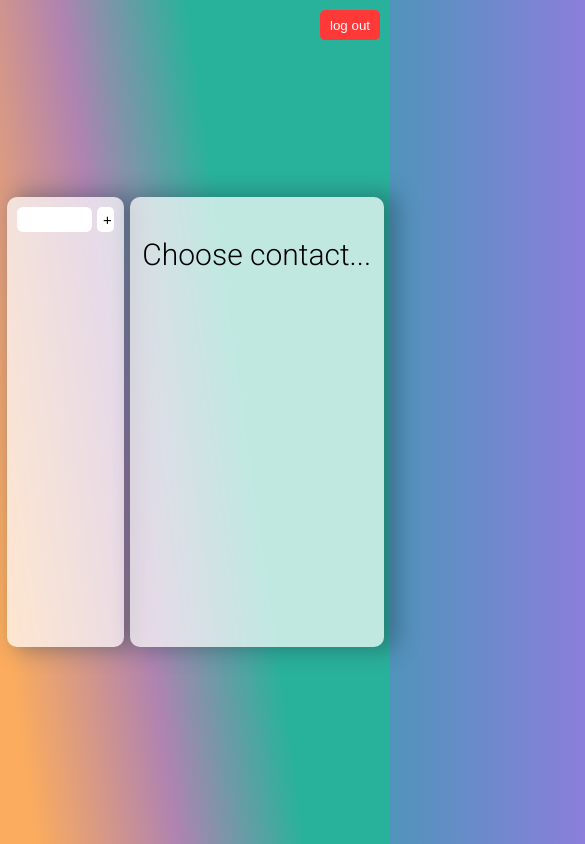
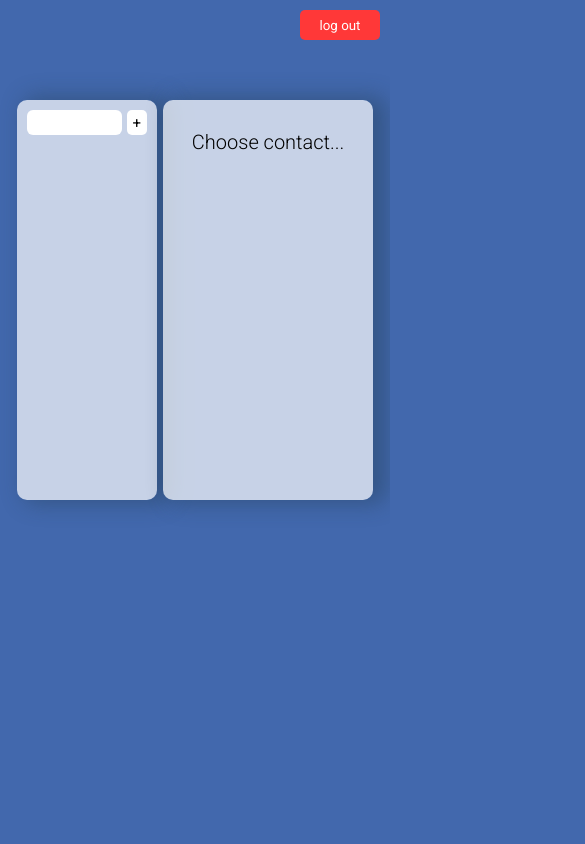
Before and after one commit to darrowv/contacts-react-ts, a React (Create React App) app in the folder client/: page /contacts in a window 390 px wide. Shown: the top 844 px of the page, 585 px wide, since content can reach past the window. Built offline with nearby package versions, Linux system fonts and the light colour scheme; sample sign-in values are in the browser's storage.

Commit message:
сделал верстку адаптивно-отзывчивой

```diff
--- a/client/src/app.scss
+++ b/client/src/app.scss
@@ -2,17 +2,11 @@
 
 * {
   box-sizing: border-box;
+  font-family: "Roboto", "sans-serif";
 }
 
 body {
-  background: rgb(80, 148, 187);
-  background: linear-gradient(
-    90deg,
-    rgba(80, 148, 187, 1) 0%,
-    rgba(198, 105, 252, 1) 100%
-  );
-  min-width: 1000px;
   margin: 0;
   padding: 0;
-  font-family: "Roboto";
+  background-color: rgb(66, 104, 173);
 }
--- a/client/src/pages/Contacts/ContactList.tsx
+++ b/client/src/pages/Contacts/ContactList.tsx
@@ -81,14 +81,14 @@ const ContactList: React.FC<ContactListProps> = ({ editingMode }) => {
     return (
       <AnimatePresence>
         <motion.div
-          initial={{ scale: 0 }}
-          animate={{ scale: 1 }}
-          exit={{ scale: 0 }}
+          initial={{ opacity: 0 }}
+          animate={{ opacity: 1 }}
+          exit={{ opacity: 0 }}
           transition={{ ease: "easeInOut", duration: 0.3 }}
           className={styles.addingWindow}
         >
-          <h2>Adding new contact</h2>
-          <div>
+          <h2>New contact</h2>
+          <div className={styles.dataDivs}>
             <span>Name:</span>
             <input
               value={name}
@@ -96,7 +96,7 @@ const ContactList: React.FC<ContactListProps> = ({ editingMode }) => {
               type="text"
             />
           </div>
-          <div>
+          <div className={styles.dataDivs}>
             <span>Number:</span>
             <input
               value={number}
@@ -104,8 +104,7 @@ const ContactList: React.FC<ContactListProps> = ({ editingMode }) => {
               type="text"
             />
           </div>
-          <div>
-            {" "}
+          <div className={styles.dataDivs}>
             <span>Email:</span>
             <input
               value={email}
@@ -113,7 +112,7 @@ const ContactList: React.FC<ContactListProps> = ({ editingMode }) => {
               type="email"
             />
           </div>
-          <div>
+          <div className={styles.windowButtons}>
             <button
               className={styles.cancelBtn}
               onClick={() => onClickCancel()}
@@ -161,7 +160,7 @@ const ContactList: React.FC<ContactListProps> = ({ editingMode }) => {
               key={item.number}
               className={styles.contactItem}
               style={
-                item.name === contact?.name
+                item.number === contact?.number
                   ? { backgroundColor: "rgba(150, 190, 215, 0.5)" }
                   : undefined
               }
--- a/client/src/pages/Contacts/Contacts.module.scss
+++ b/client/src/pages/Contacts/Contacts.module.scss
@@ -1,29 +1,34 @@
 .root {
-  width: 100vw;
-  height: 100vh;
-  display: flex;
-  align-items: center;
-  justify-content: center;
-  background: rgb(251, 172, 94);
-  background: linear-gradient(
-    82deg,
-    rgba(251, 172, 94, 1) 7%,
-    rgba(176, 131, 177, 1) 35%,
-    rgba(41, 178, 155, 1) 60%
-  );
+  margin: auto;
+  max-width: 1200px;
+  padding: 100px 15px;
 }
 
 .container {
-  width: 800px;
-  height: 100%;
   display: flex;
-  align-items: center;
-  justify-content: space-evenly;
+  min-height: 460px;
+  width: 65%;
+  margin: auto;
+
+  @media (max-width: 1000px) {
+    width: 80%;
+  }
+
+  @media (max-width: 850px) {
+    width: 90%;
+  }
+
+  @media (max-width: 600px) {
+    width: 95%;
+  }
+
+  @media (max-width: 480px) {
+    width: 99%;
+  }
 }
 
 .contactList,
 .contactInfo {
-  height: 450px;
   border-radius: 10px;
   padding: 10px;
   background-color: rgba(255, 255, 255, 0.705);
@@ -31,8 +36,18 @@
 }
 
 .contactList {
-  width: 30%;
+  flex-basis: 40%;
+  height: 520px;
+  margin-right: 6px;
   overflow: scroll;
+
+  @media (max-width: 480px) {
+    height: 400px;
+  }
+
+  @media (max-width: 480px) {
+    margin-right: 0;
+  }
 
   .listTop {
     display: flex;
@@ -81,6 +96,10 @@
     justify-content: space-between;
     align-items: center;
 
+    @media (max-width: 460px) {
+      font-size: 13px;
+    }
+
     &:hover {
       background-color: rgb(156, 215, 236);
       .removeContact {
@@ -89,8 +108,16 @@
     }
 
     .itemName {
+      overflow: hidden;
+      white-space: nowrap;
+      text-overflow: ellipsis;
       padding: 10px;
-      font-weight: 350;
+      padding-left: 20px;
+      font-weight: 300;
+
+      @media (max-width: 460px) {
+        padding-left: 15px;
+      }
     }
 
     .removeContact {
@@ -99,13 +126,28 @@
       color: red;
       opacity: 0;
       transition: 0.3s;
+
+      @media (max-width: 768px) {
+        font-size: 20px;
+      }
+
+      @media (max-width: 460px) {
+        font-size: 15px;
+      }
     }
   }
 }
 
 .contactInfo {
-  width: 65%;
+  // width: 65%;
+  flex-basis: 60%;
+  margin-left: 6px;
   position: relative;
+  height: 520px;
+
+  @media (max-width: 480px) {
+    height: 400px;
+  }
 
   .editButton {
     position: absolute;
@@ -121,7 +163,7 @@
   }
 
   .editInput {
-    background: rgba(0, 0, 0, 0.127);
+    background: rgba(81, 81, 81, 0.127);
     border: 1px solid rgba(44, 44, 44, 0.384);
     border-radius: 5px;
     font-size: 22px;
@@ -130,18 +172,30 @@
     margin: 14px auto;
     padding: 4px;
     text-align: center;
-    width: min-content;
+    width: 50%;
     font-family: "Roboto", "sans-serif";
+
+    @media (max-width: 480px) {
+      font-size: 15px;
+      padding: 2px;
+    }
   }
 
   .contactName,
   .contactNumber,
   .contactEmail {
     text-align: center;
+    word-break: break-all;
+    padding: 10px;
     margin: 20px;
+    height: 140px;
     border: 1px solid rgba(154, 154, 154, 0.379);
     border-radius: 10px;
     transition: 0.3s;
+
+    @media (max-width: 480px) {
+      height: 100px;
+    }
 
     &:hover {
       border: 1px solid rgba(119, 119, 119, 0.703);
@@ -152,11 +206,19 @@
       font-size: 35px;
       color: rgb(145, 12, 12);
       margin: 5px auto;
+
+      @media (max-width: 480px) {
+        font-size: 25px;
+      }
     }
 
     p {
       font-size: 22px;
       font-weight: 300;
+
+      @media (max-width: 480px) {
+        font-size: 15px;
+      }
     }
   }
 
@@ -164,71 +226,135 @@
     font-size: 30px;
     font-weight: 300;
     text-align: center;
+
+    @media (max-width: 768px) {
+      font-size: 25px;
+    }
+
+    @media (max-width: 570px) {
+      font-size: 20px;
+    }
   }
 }
 
 .addingWindow {
-  width: 50%;
-  height: 430px;
+  margin-right: 6px;
+  flex-basis: 40%;
   text-align: center;
-  display: grid;
-  margin: auto;
+  height: 520px;
   color: rgb(45, 45, 45);
+  border-radius: 10px;
+  padding: 10px;
+  background-color: rgba(255, 255, 255, 0.705);
+  box-shadow: 10px 0px 21px 4px rgba(34, 60, 80, 0.41);
+
+  @media (max-width: 480px) {
+    height: 400px;
+  }
 
   h2 {
     font-size: 30px;
-    margin-bottom: -20px;
+    margin-bottom: 20px;
     font-weight: 300;
+
+    @media (max-width: 768px) {
+      font-size: 24px;
+    }
+
+    @media (max-width: 460px) {
+      font-size: 20px;
+    }
   }
 
-  div {
-    margin: auto;
-    width: 300px;
+  .dataDivs {
+    margin: 10px auto;
+    width: 90%;
     height: 40px;
-    font-size: 25px;
+    font-size: 22px;
     font-weight: 300;
     display: flex;
     align-items: center;
     justify-content: space-between;
 
+    @media (max-width: 768px) {
+      font-size: 17px;
+    }
+
+    @media (max-width: 500px) {
+      font-size: 13px;
+    }
+
     input {
-      height: 30px;
-      width: 150px;
+      height: 25px;
+      width: 50%;
       padding: 10px;
-      font-size: 17px;
+      font-size: 15px;
       font-family: "Roboto", "sans-serif";
       font-weight: 300;
       background-color: rgba(255, 255, 255, 0.629);
       border: none;
       outline: none;
       border-radius: 5px;
+
+      @media (max-width: 768px) {
+        height: 20px;
+        font-size: 12px;
+      }
+
+      @media (max-width: 500px) {
+        font-size: 9px;
+      }
     }
+  }
+
+  .windowButtons {
+    margin: 20px auto;
+    display: flex;
+    justify-content: space-evenly;
   }
 
   .addBtn,
   .cancelBtn {
-    margin: auto;
-    width: 70px;
     height: 30px;
     font-size: 20px;
     border: none;
     border-radius: 5px;
-    box-shadow: 10px 0px 21px 4px rgba(34, 60, 80, 0.41);
+    box-shadow: 0px 0px 5px 0px rgba(34, 60, 80, 0.41);
     cursor: pointer;
     transition: 0.3s;
     font-family: "Roboto", "sans-serif";
     font-weight: 300;
+
+    span {
+      padding: 10px;
+    }
+
+    @media (max-width: 768px) {
+      font-size: 15px;
+    }
+
+    @media (max-width: 590px) {
+      font-size: 10px;
+      height: 25px;
+
+      span {
+        padding: 5px;
+      }
+    }
+
+    @media (max-width: 500px) {
+    }
   }
 
   .addBtn {
     &:hover {
-      background-color: #d2fb91d3;
+      background-color: #66d035d3;
     }
   }
 
   .cancelBtn {
     &:hover {
-      background-color: #ff5a5ad3;
+      background-color: #ff5959d3;
     }
   }
 }
@@ -240,7 +366,7 @@
   cursor: pointer;
   background-color: rgb(255, 56, 56);
   color: white;
-  width: 60px;
+  width: 80px;
   height: 30px;
   border: none;
   border-radius: 5px;
--- a/client/src/pages/Login/Login.module.scss
+++ b/client/src/pages/Login/Login.module.scss
@@ -4,12 +4,6 @@
   height: 100vh;
   display: flex;
   justify-content: center;
-  background: rgb(251, 132, 94);
-  background: linear-gradient(
-    82deg,
-    rgb(251, 80, 65) 10%,
-    rgb(61, 157, 174) 80%
-  );
 }
 
 .loginWindow {
```
